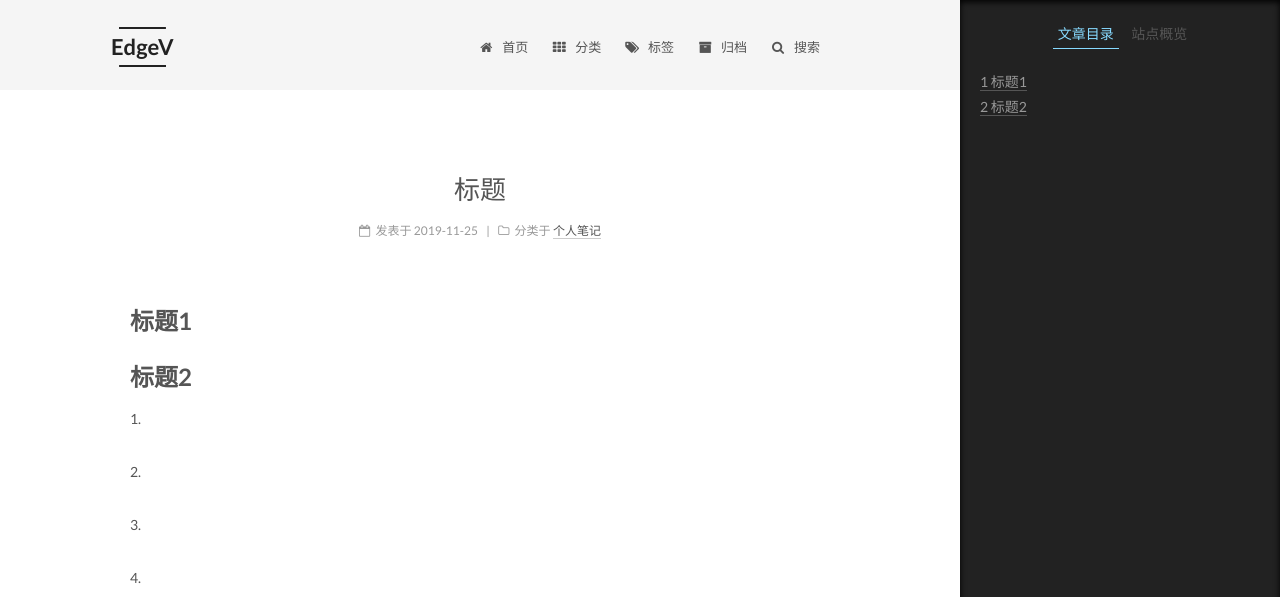
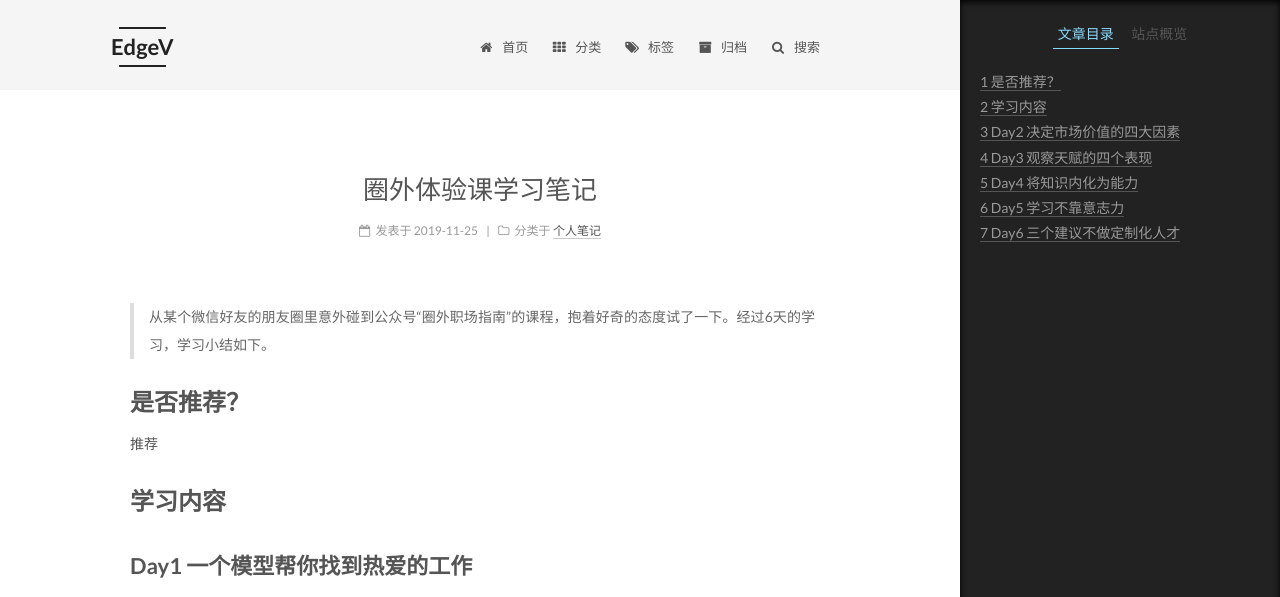
Before and after one commit to htzziot/htzziot.github.io, a Jekyll site: the page built from _posts/2019-11-25-template (copy).md, in a window 1280 px wide and 1400 px high. Shown: the top 597 px of the window. Built offline with Jekyll 4.4.1, drawn with Linux system fonts in a browser that asks for light colours; some of the changed text lies outside the part shown.

Commit message:
Update 2019-11-25-template (copy).md

```diff
--- a/_posts/2019-11-25-template (copy).md
+++ b/_posts/2019-11-25-template (copy).md
@@ -1,6 +1,6 @@
 ---
 layout: post
-title: 标题
+title: 圈外体验课学习笔记
 date: 2019-11-25 19:29
 category: 个人笔记
 author: 麦小权
@@ -8,14 +8,64 @@
 summary:
 ---
 
-# 标题1
+> 从某个微信好友的朋友圈里意外碰到公众号“圈外职场指南”的课程，抱着好奇的态度试了一下。经过6天的学习，学习小结如下。
 
-# 标题2
+# 是否推荐？
 
-1.
+推荐
 
-2.
+# 学习内容
 
-3.
+## Day1 一个模型帮你找到热爱的工作
 
-4.
+冰山模型
+
+![](http://img.edgev.cn//edgev/20191125195756.png)
+
+**知识**：在学习和实践中获得的认识和经验；
+
+**技能**：所具有的某项专门技术。
+
+> 如果工作中有很多陌生的内容，觉得每天都信息量很大、来不及接收，赶到慌乱和焦虑，很有可能是知识技能和岗位不匹配。
+
+**能力：**与知识技能相比，能力更多关注的是通用领域的。
+
+> 如果能力与工作岗位不匹配，则会出现工作效率、沟通效率降低，面对复杂问题无从下手，缺乏成就感，力不从心。
+
+**价值观：**判断事物的标准。
+
+> 如果工作中经常陷入矛盾和纠结，对所做的事情很难发自内心的认同，很可能就是价值观上不匹配。
+
+**性格特质：**个人的行为偏好。
+
+> 如果工作中发现工作量没有很大，但却觉得心累，很有可能是性格匹配。
+
+**动机：**成就动机喜欢挑战，权力动机希望影响他人，亲和动机希望维持更好的团队关系。
+
+> 如果感觉没有动力，很有可能就是动机不匹配。
+
+# Day2 决定市场价值的四大因素
+
+# Day3 观察天赋的四个表现
+
+1. 自我效能（Self-efficiency）。当你对某类事非常有信心，觉得自己可以成功，这是天赋的一种表现。
+
+2. 本能（Instrinct）。那些迫不及待、跃跃欲试的事情，可能就意味着天赋所在。
+
+3. 成长（Growth）。在某个领域，你一接触就明显比别人进步得要快一些，这也是天赋给你的一个信号。
+
+4. 满足（Needs）。做完这件事之后，就算感到疲劳和困倦，你依然会有满足感。
+
+# Day4 将知识内化为能力
+
+惰性知识只是待在脑海里，在一些明明可以发挥作用的场合，却不能及时被调取出来，白白占据了大脑的内存。
+
+1. 方法一：掌握20%的核心。
+
+2. 方法二：知识和问题相互靠。
+
+3. 方法三：做系统化训练。
+
+# Day5 学习不靠意志力
+
+# Day6 三个建议不做定制化人才
```
